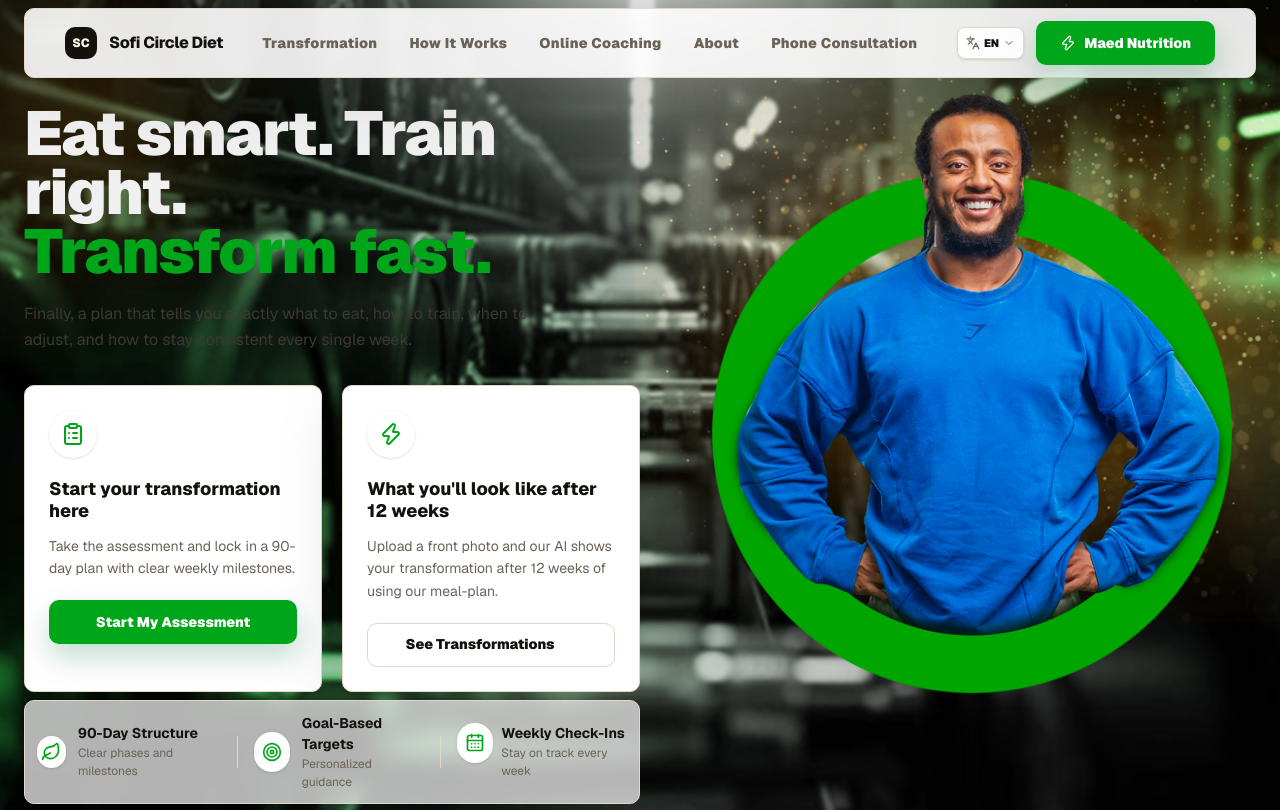
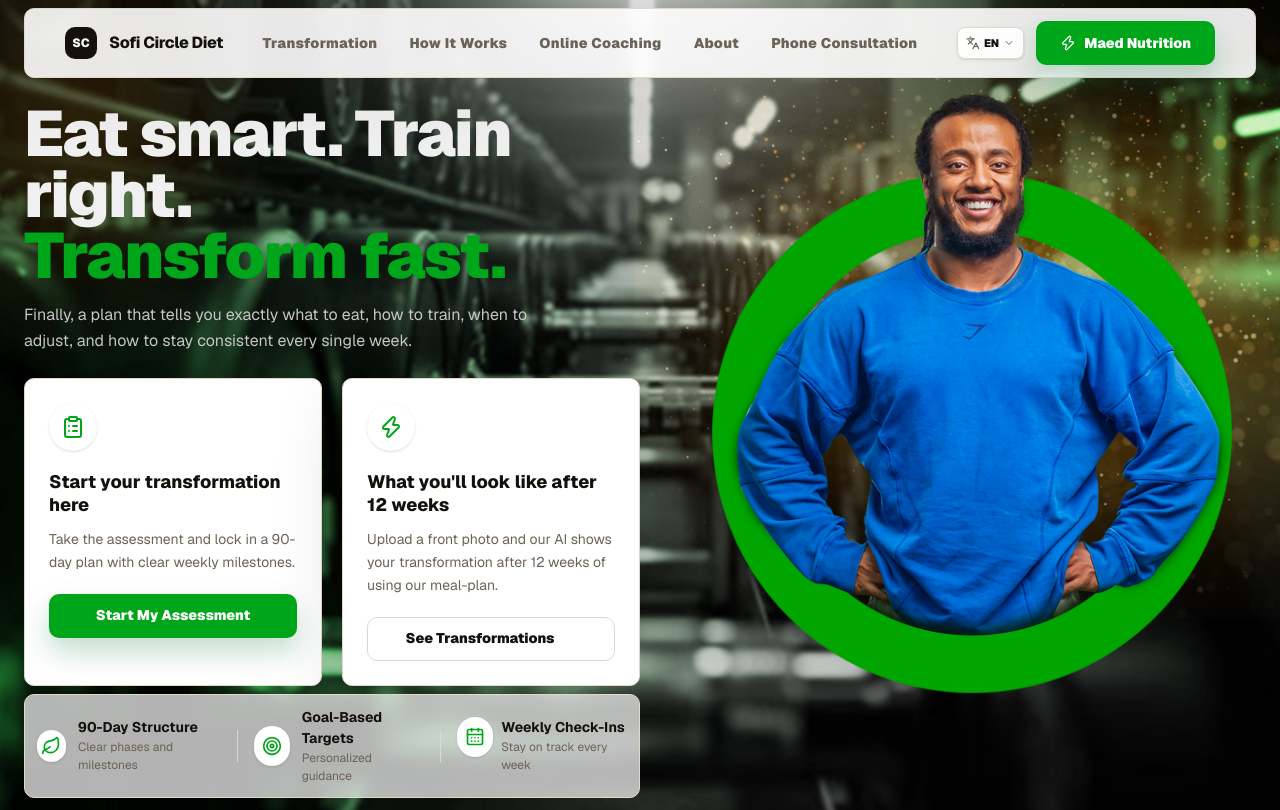
Before and after one commit to BemnetKassa/MaedNutrition, a Next.js app: page / in a window 1280 px wide. Shown: the top 810 px of the page. Built offline with nearby package versions, Linux system fonts and the light colour scheme.

Commit message:
additional fix

```diff
--- a/src/app/components/Hero.tsx
+++ b/src/app/components/Hero.tsx
@@ -50,9 +50,9 @@ export function Hero() {
           >
             <div className="absolute -top-20 -left-20 w-64 h-64 bg-[#d89a2b]/20 rounded-full blur-3xl -z-10" />
 
-            <div className="max-w-full md:max-w-165 mt-3 md:mt-6">
+            <div className="max-w-full md:max-w-170 mt-3 md:mt-6">
 
-              <h1 className="text-3xl sm:text-4xl md:text-[50px] lg:text-[62px] leading-[0.95] font-black tracking-tight text-[#f0f0f0]">
+              <h1 className="text-3xl sm:text-4xl md:text-[50px] lg:text-[64px] leading-[0.95] font-black tracking-tight text-[#f0f0f0]">
                 {m.hero.titleLine1}
                 <br />
                 <span className="bg-[#00A619] bg-clip-text text-transparent">
@@ -60,12 +60,12 @@ export function Hero() {
                 </span>
               </h1>
 
-              <p className="mt-5 text-[15px] sm:text-[16px] leading-relaxed text-[#3c3833] max-w-lg">
+              <p className="mt-4 text-[15px] sm:text-[16px] leading-relaxed text-[#c5c5c5] max-w-lg">
                 {m.hero.subtitle}
               </p>
             </div>
 
-            <div className="mt-8 grid gap-5 grid-cols-1 md:grid-cols-2 max-w-full md:max-w-160">
+            <div className="mt-6 grid gap-5 grid-cols-1 md:grid-cols-2 max-w-full md:max-w-160">
               <motion.div
                 whileHover={{ y: -5 }}
                 transition={{ type: "spring", stiffness: 300 }}
```
